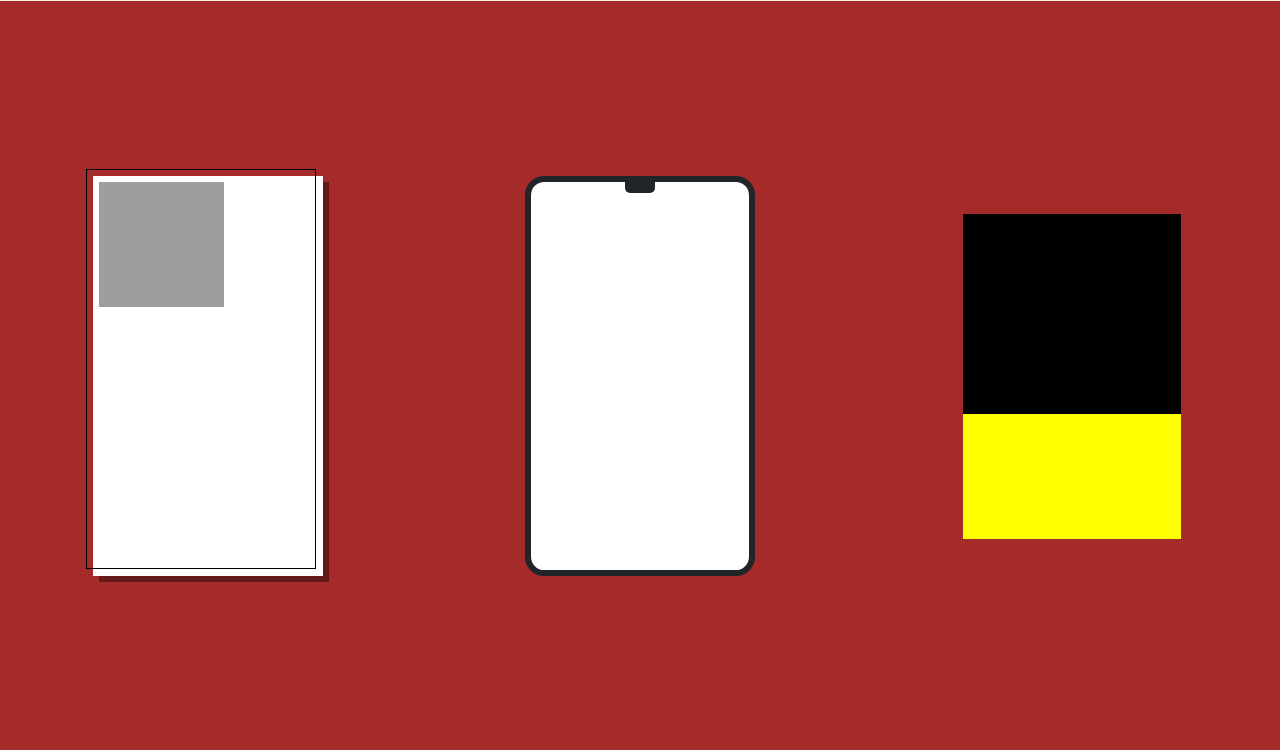
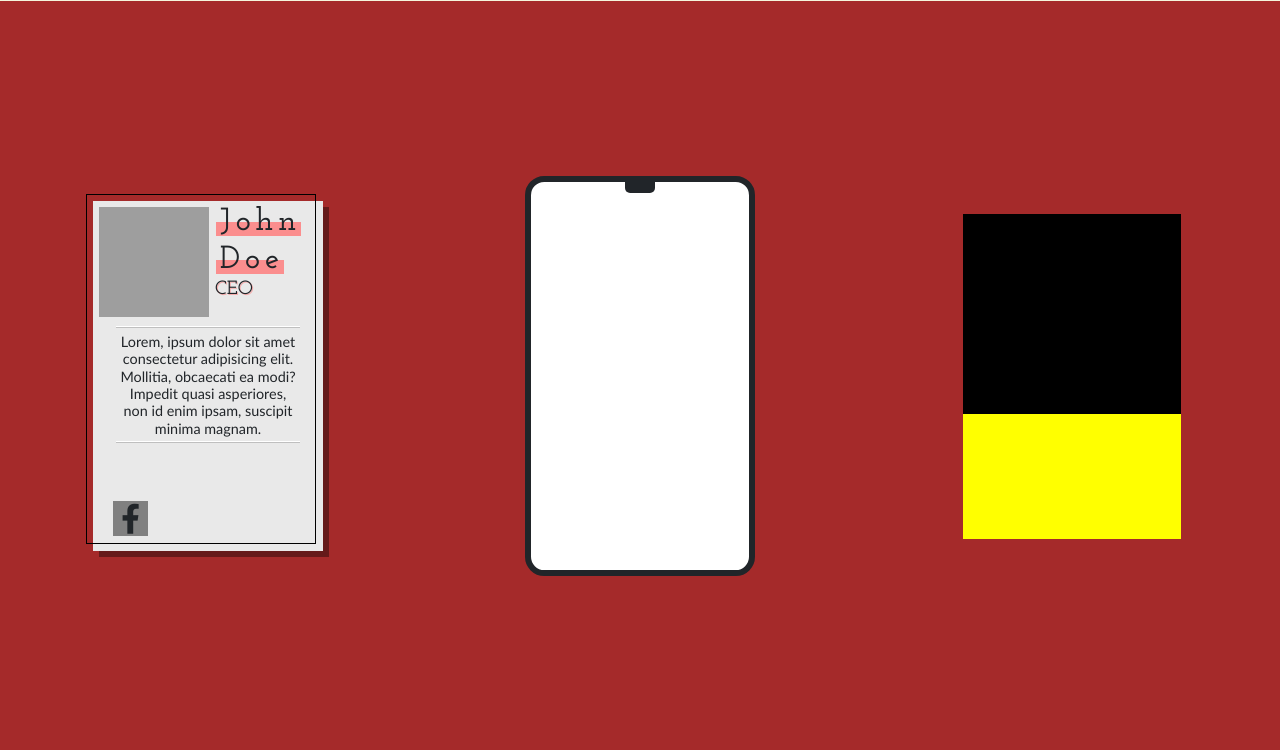
Before and after one commit to rondosron/pagina, a PHP site: the page made by index - copia.php in a window 1280 px wide. Shown: the part 2431-3181 px from the top of the page. Run offline with PHP 8.4, Linux system fonts and the light colour scheme; some libraries are stand-ins or nearby versions; grey boxes are pictures that could not be loaded.

Commit message:
Worked on Card 1

```diff
--- a/index - copia.php
+++ b/index - copia.php
@@ -219,6 +219,19 @@
 			<div id="card1container" class="cardcontainers">
 				<div id="card1">
 					<div id="profilePicContainerCard1"></div>
+					<span id="nameCard1">John</span>
+					<span id="surnameCard1">Doe</span>
+					<p id="positionCard1">CEO</p>
+					<!-- <p id="ageCard1">44</p> -->
+					<div class="divisorCard1" id="divisor1Card1"></div>
+					<div id="textCard1">Lorem, ipsum dolor sit amet consectetur adipisicing elit. Mollitia, obcaecati ea modi? Impedit quasi asperiores, non id enim ipsam, suscipit minima magnam.</div>
+					<div class="divisorCard1" id="divisor2Card1"></div>
+					<div id="socialMedia1">
+						<span></span>
+						<span></span>
+						<span class="fab fa-facebook-f"></span>
+					</div>
+					<div></div>
 				</div>
 			</div>
 			<div id="card2container" class="cardcontainers">
--- a/style.css
+++ b/style.css
@@ -1,3 +1,5 @@
+@import url('https://fonts.googleapis.com/css2?family=Josefin+Slab:wght@600&display=swap');
+
 body {
 	margin: 0;
 }
@@ -330,10 +332,10 @@ body {
 		}
 
 		#quienessomos #card1container #card1 {
-			height: 400px;
+			height: 350px;
 			width: 230px;
 			/* border: 1px solid black; */
-			background: white;
+			background: #e9e9e9;
 			/* background-position: 5px 5px; */
 			position: relative;
 			box-shadow: 6px 6px 0 0px #00000063;
@@ -348,18 +350,126 @@ body {
 			top: -7px;
 			left: -7px;
 			border: 1px solid black;
+			pointer-events: none; /* Para permitir hover detrás */
 		}
 
 		#quienessomos #card1container #card1 #profilePicContainerCard1 {
-			height: 125px;
-			width: 125px;
-			background: red;
+			height: 110px;
+			width: 110px;
 			background: url(https://c.pxhere.com/photos/f7/4c/smile_profile_face_male_portrait_young_person_glasses-451655.jpg!d);
 			background-size: cover;
 			background-position: 0px -16px;
 			position: absolute;
 			top: 6px;
 			left: 6px;
+		}
+
+		#quienessomos #card1container #card1 #nameCard1,
+		#quienessomos #card1container #card1 #surnameCard1 {
+			position: absolute;
+			left: 122.8px;
+			letter-spacing: 5px;
+			background: linear-gradient(180deg, #fb8e8e 50%, transparent 50%);
+			background-size: 200px 28px;
+			padding-left: 4px;
+			background-position: 0px 24px;
+			font-family: 'Josefin Slab', serif;
+			font-size: 2em;
+			overflow: hidden;
+			background-repeat: no-repeat;
+		}
+
+		#quienessomos #card1container #card1 #nameCard1 {
+			top: -3px;
+		}
+
+		#quienessomos #card1container #card1 #surnameCard1 {
+			top: 35px;
+		}
+
+		#quienessomos #card1container #card1 #positionCard1 {
+			position: absolute;
+			top: 75px;
+			left: 122px;
+			font-family: 'Josefin Slab';
+			font-size: 1.2em;
+			text-shadow: 1px 1px #fb8e8ea6;
+		}
+
+		#quienessomos #card1container #card1 #ageCard1 {
+			position: absolute;
+			top: 93px;
+			left: 122px;
+			font-size: 1.2em;
+			font-weight: lighter;
+		}
+
+		#quienessomos #card1container #card1 .divisorCard1 {
+			height: 1px;
+			width: 80%;
+			position: absolute;
+			left: 10%;
+			background: #bfbfbf;
+			box-shadow: 0px -1px 0 0px white;
+		}
+
+		#quienessomos #card1container #card1 #divisor1Card1 {
+			top: 126px;
+		}
+
+		#quienessomos #card1container #card1 #divisor2Card1 {
+			top: 241px;
+		}
+
+		#quienessomos #card1container #card1 #textCard1 {
+			width: 80%;
+			font-size: 0.9em;
+			line-height: 1.2em;
+			position: absolute;
+			left: 10%;
+			text-align: center;
+			top: 132px;
+		}
+
+		#quienessomos #card1container #card1 #socialMedia1 {
+			height: 35px;
+			width: 35px;
+			background: grey;
+			position: absolute;
+			bottom: 15px;
+			left: 20px;
+		}
+
+		#quienessomos #card1container #card1 #socialMedia1 span {
+			width: 100%;
+			height: 100%;
+			position: absolute;
+			top: 0;
+			left: 0;
+			display: flex !important;
+			justify-content: center;
+			align-items: center;
+			font-size: 30px;
+			transition: 0.2s;
+		}
+
+		#socialMedia1:hover span {
+			background: #3b5999;
+		}
+
+		#socialMedia1:hover span:nth-child(3) {
+			transform: translate(-15px, -15px);
+			opacity: 1;
+		}
+
+		#socialMedia1:hover span:nth-child(2) {
+			transform: translate(-10px, -10px);
+			opacity: 0.75;
+		}
+
+		#socialMedia1:hover span:nth-child(1) {
+			transform: translate(-5px, -5px);
+			opacity: 0.5;
 		}
 
 	/************** CARD 2 ************/
```
